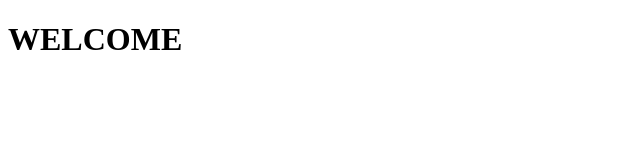
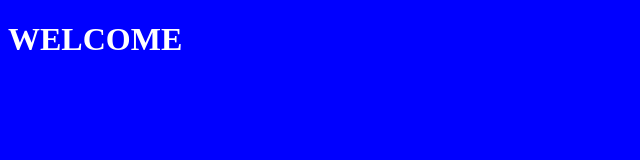
Before and after one commit to nagesh-9/my-web, a plain HTML site: page index.html in a window 1280 px wide. Shown: the whole page, without its empty margins (0-640 px from the left). Drawn offline with Linux system fonts and the light colour scheme.

Commit message:
Update index.html

```diff
--- a/index.html
+++ b/index.html
@@ -3,7 +3,7 @@
 <head>
 <title> HOME </title>
 </head>
-<body>
+<body style="background-color:blue;color:white;">
 <h1> WELCOME </h1>
 </body>
 </html>
```
